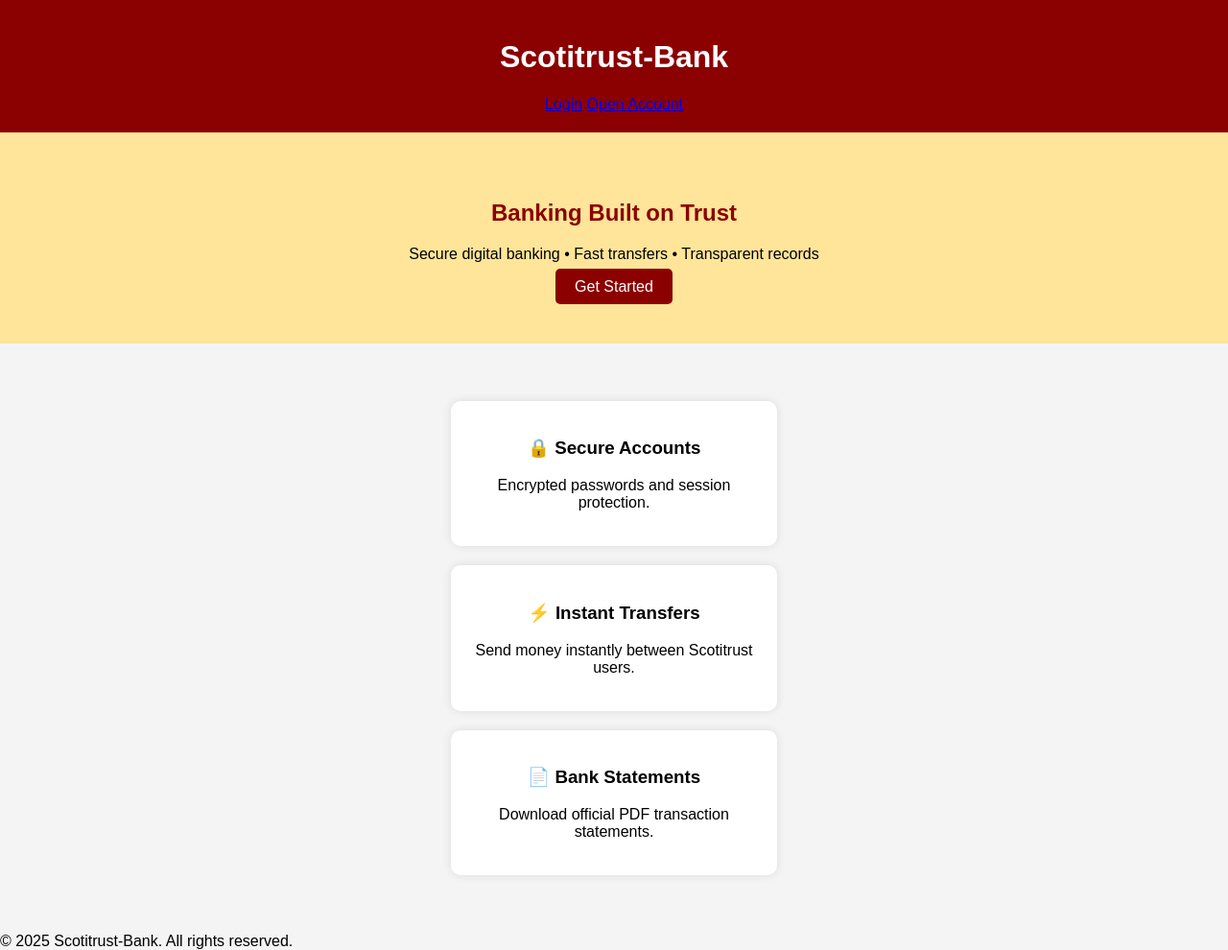
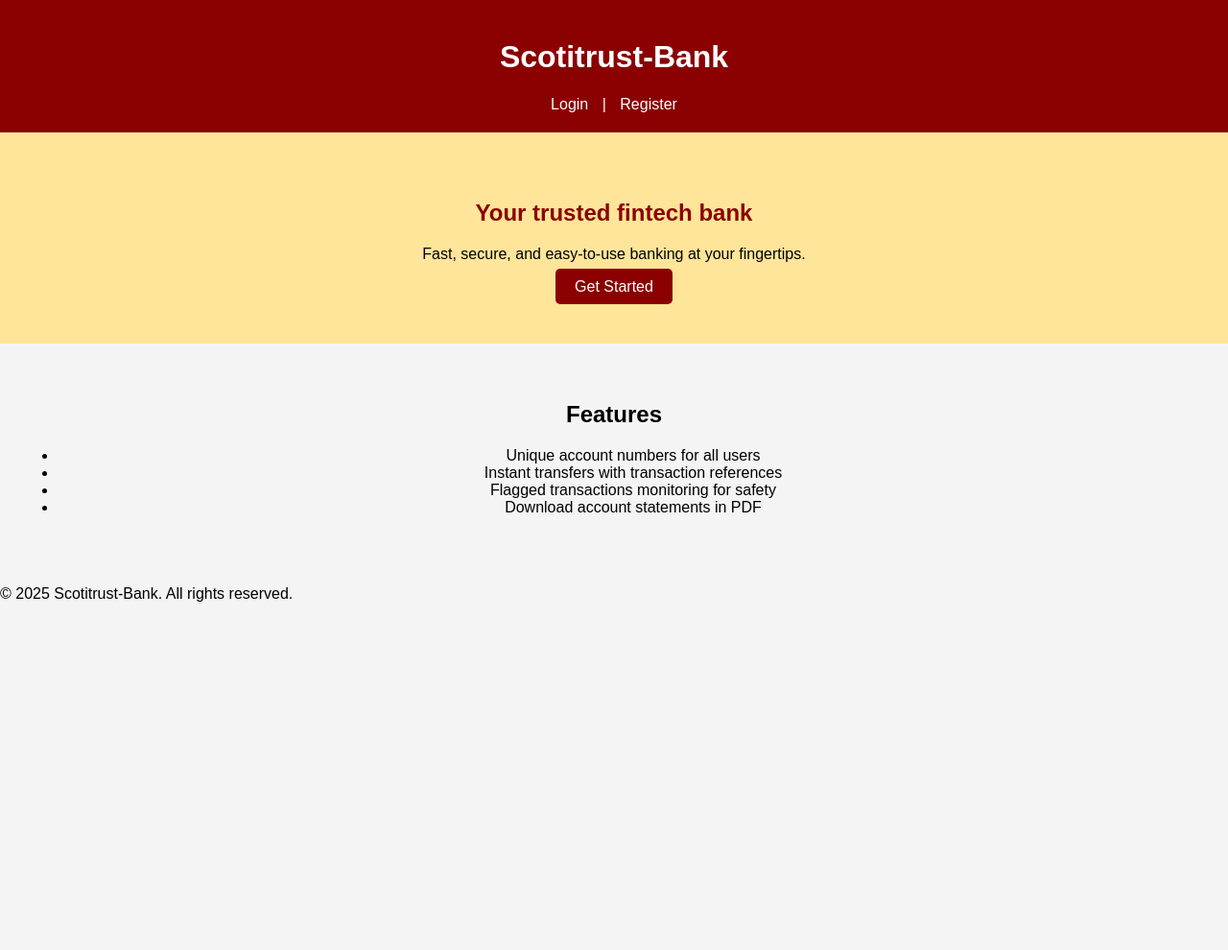
Before and after one commit to alvinmoore703-ui/BankApp, a Flask app: page / in a window 1280 px wide. Shown: the whole page at 96% size. After the commit the page ends 627 px from the top, so only its background shows below. Run offline with Flask 3, Linux system fonts and the light colour scheme.

Commit message:
Update index.html

```diff
--- a/templates/index.html
+++ b/templates/index.html
@@ -1,43 +1,37 @@
 <!DOCTYPE html>
-<html>
+<html lang="en">
 <head>
-    <title>Scotitrust-Bank | Secure Digital Banking</title>
+    <meta charset="UTF-8">
+    <title>Scotitrust-Bank</title>
     <link rel="stylesheet" href="/static/style.css">
 </head>
 <body>
-
-<header class="nav">
+    <header>
         <h1>Scotitrust-Bank</h1>
-    <div>
-        <a href="/login">Login</a>
-        <a href="/register" class="btn">Open Account</a>
-    </div>
+        <nav>
+            <a href="/login">Login</a> |
+            <a href="/register">Register</a>
+        </nav>
     </header>
 
     <section class="hero">
-    <h2>Banking Built on Trust</h2>
-    <p>Secure digital banking • Fast transfers • Transparent records</p>
-    <a href="/register" class="btn big">Get Started</a>
+        <h2>Your trusted fintech bank</h2>
+        <p>Fast, secure, and easy-to-use banking at your fingertips.</p>
+        <a class="btn" href="/register">Get Started</a>
     </section>
 
     <section class="features">
-    <div class="card">
-        <h3>🔒 Secure Accounts</h3>
-        <p>Encrypted passwords and session protection.</p>
-    </div>
-    <div class="card">
-        <h3>⚡ Instant Transfers</h3>
-        <p>Send money instantly between Scotitrust users.</p>
-    </div>
-    <div class="card">
-        <h3>📄 Bank Statements</h3>
-        <p>Download official PDF transaction statements.</p>
-    </div>
+        <h2>Features</h2>
+        <ul>
+            <li>Unique account numbers for all users</li>
+            <li>Instant transfers with transaction references</li>
+            <li>Flagged transactions monitoring for safety</li>
+            <li>Download account statements in PDF</li>
+        </ul>
     </section>
 
     <footer>
-    © 2025 Scotitrust-Bank. All rights reserved.
+        <p>© 2025 Scotitrust-Bank. All rights reserved.</p>
     </footer>
-
 </body>
 </html>
```
Lines whose indentation alone changed are shown as unchanged.
